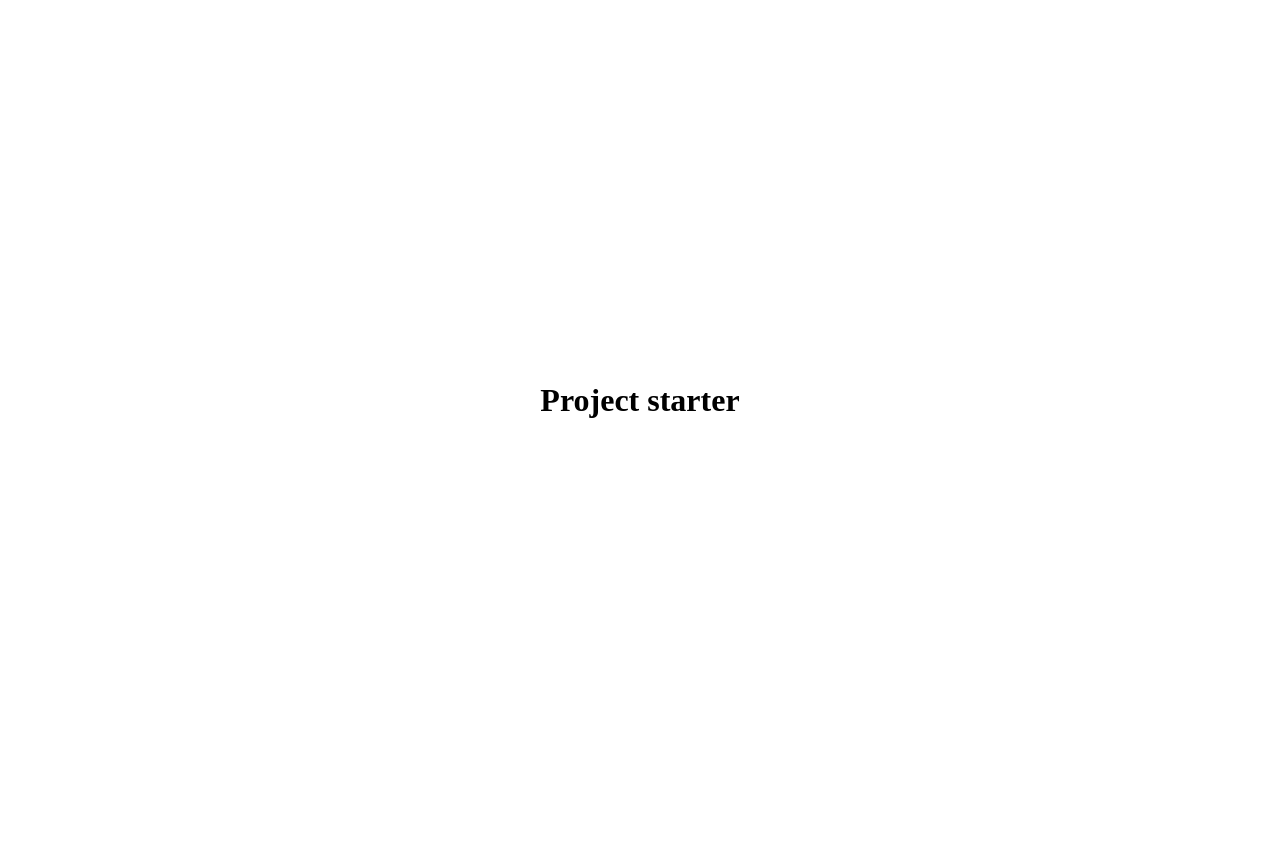
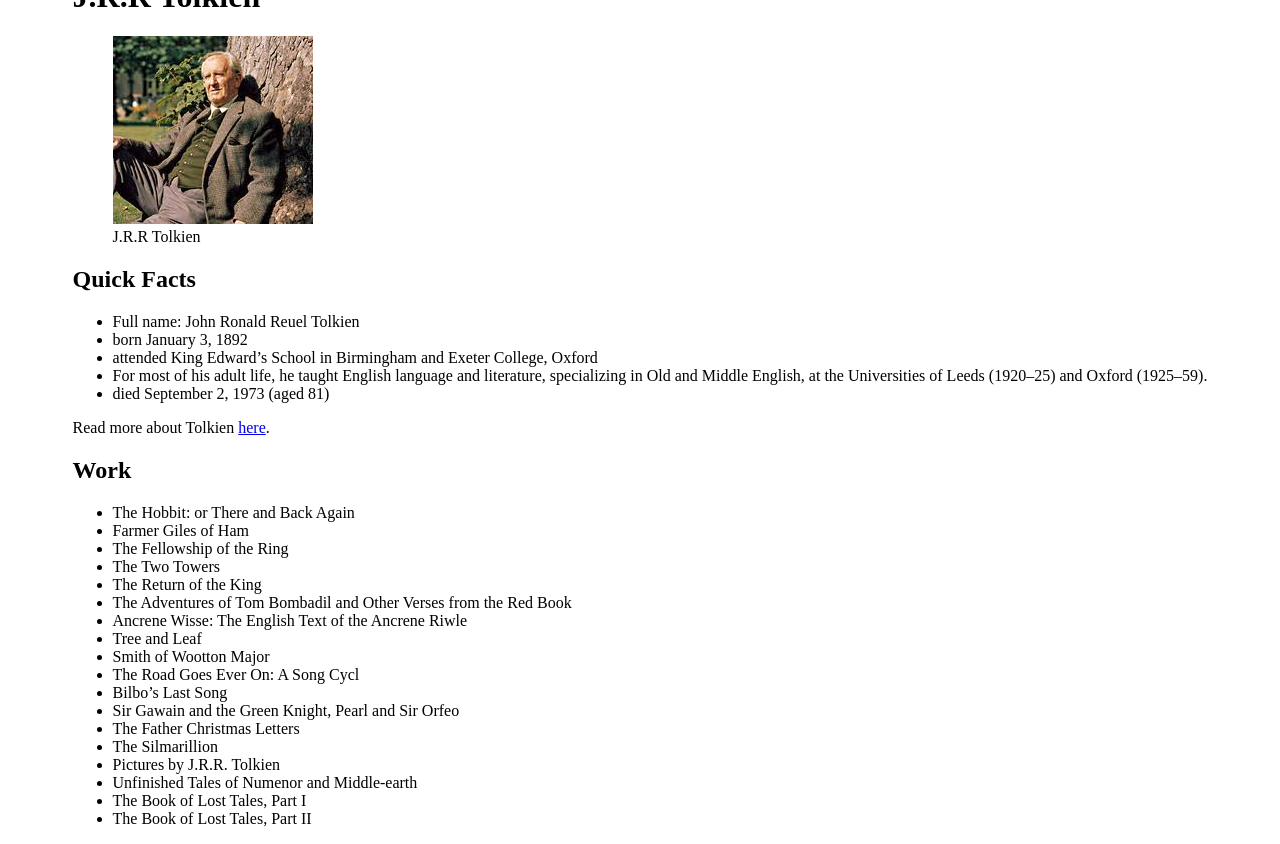
Before and after one commit to zuzexx/Responsive_Web_Design, a plain HTML site: page Tribute_Page/index.html in a window 1280 px wide. Before the commit the page ends 800 px from the top, so only its background shows below. Drawn offline with Linux system fonts and the light colour scheme.

Commit message:
html done

```diff
--- a/Tribute_Page/index.html
+++ b/Tribute_Page/index.html
@@ -5,10 +5,57 @@
     <meta http-equiv="X-UA-Compatible" content="IE=edge">
     <meta name="viewport" content="width=device-width, initial-scale=1.0">
     <link rel="stylesheet" href="style.css">
-    <title>Document</title>
+    <title>Tribute page</title>
 </head>
 <body>
-    <h1>Project starter</h1>
+    <main id="main">
+
+        <h1 id="title"> J.R.R Tolkien </h1>
+
+        <figure id="img-div">
+          <img src="pictures/jrrtolkien.jpg" id="image" alt="jrr tolkien sitting">
+          <figcaption id="img-caption">J.R.R Tolkien </figcaption>
+        </figure>
+
+        <div id="tribute-info">
+       <p> <h2>Quick Facts</h2>
+        <ul>
+          <li> Full name: John Ronald Reuel Tolkien</li>
+          <li> born January 3, 1892</li>
+          <li> attended King Edward’s School in Birmingham and Exeter College, Oxford </li>
+          <li>For most of his adult life, he taught English language and literature, specializing in Old and Middle English, at the Universities of Leeds (1920–25) and Oxford (1925–59). </li>
+          <li> died September 2, 1973 (aged 81)</li>
+        </ul>
+          <div> Read more about Tolkien <a id="tribute-link" target="_blank" href="https://www.britannica.com/biography/J-R-R-Tolkien">here</a>.</div>
+        </p>
+
+        <p>
+        <h2>Work</h2>
+
+        <ul>
+          <li>The Hobbit: or There and Back Again</li>
+          <li>Farmer Giles of Ham</li>
+          <li>The Fellowship of the Ring</li>
+          <li>The Two Towers</li>
+          <li>The Return of the King</li>
+          <li>The Adventures of Tom Bombadil and Other Verses from the Red Book</li>
+          <li>Ancrene Wisse: The English Text of the Ancrene Riwle</li>
+          <li>Tree and Leaf</li>
+          <li>Smith of Wootton Major</li>
+          <li>The Road Goes Ever On: A Song Cycl</li>
+          <li>Bilbo’s Last Song</li>
+          <li>Sir Gawain and the Green Knight, Pearl and Sir Orfeo</li>
+          <li>The Father Christmas Letters</li>
+          <li>The Silmarillion</li>
+          <li>Pictures by J.R.R. Tolkien</li>
+          <li>Unfinished Tales of Numenor and Middle-earth</li>
+          <li>The Book of Lost Tales, Part I</li>
+          <li>The Book of Lost Tales, Part II</li>
+        </ul>
+        </p>
+        </div>
+
+      </main>
 
     <script src="script.js"></script>
 
```
Also changed, not shown: Tribute_Page/pictures/jrrtolkien.jpg (added).
